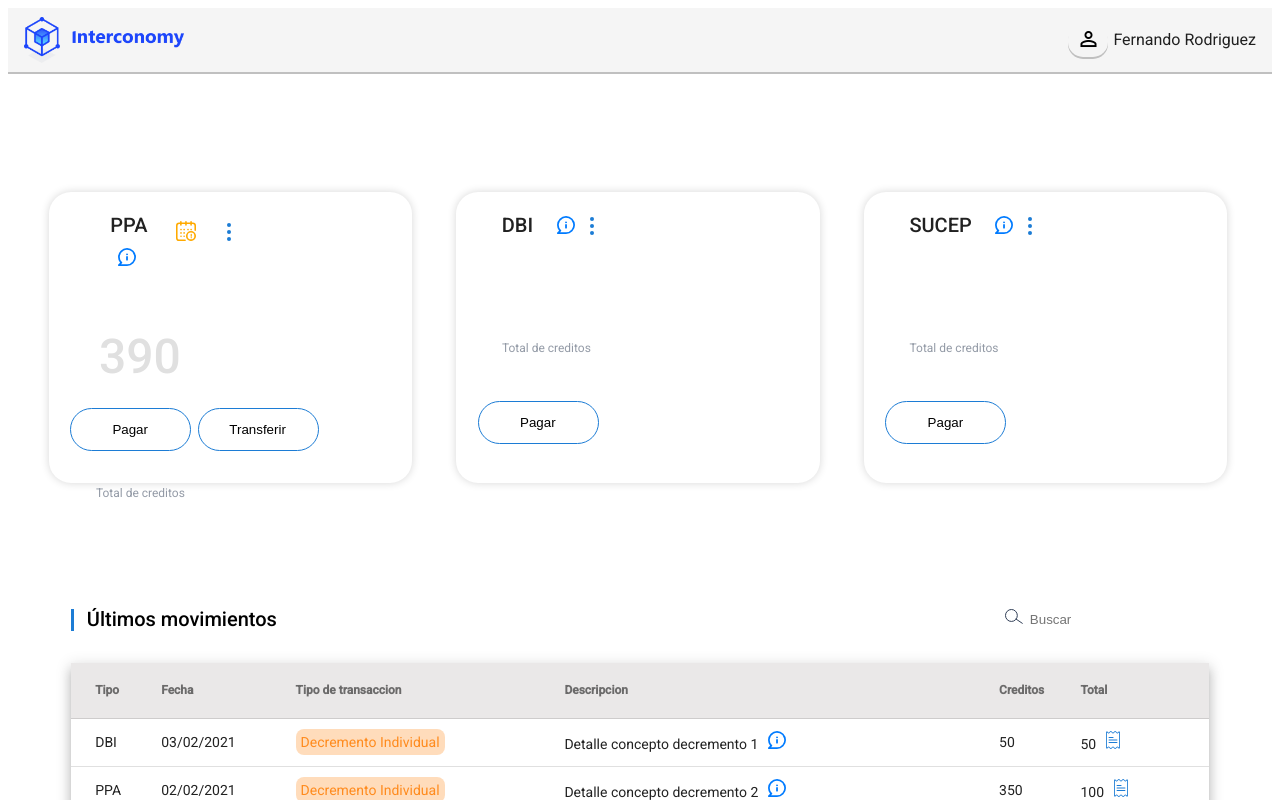
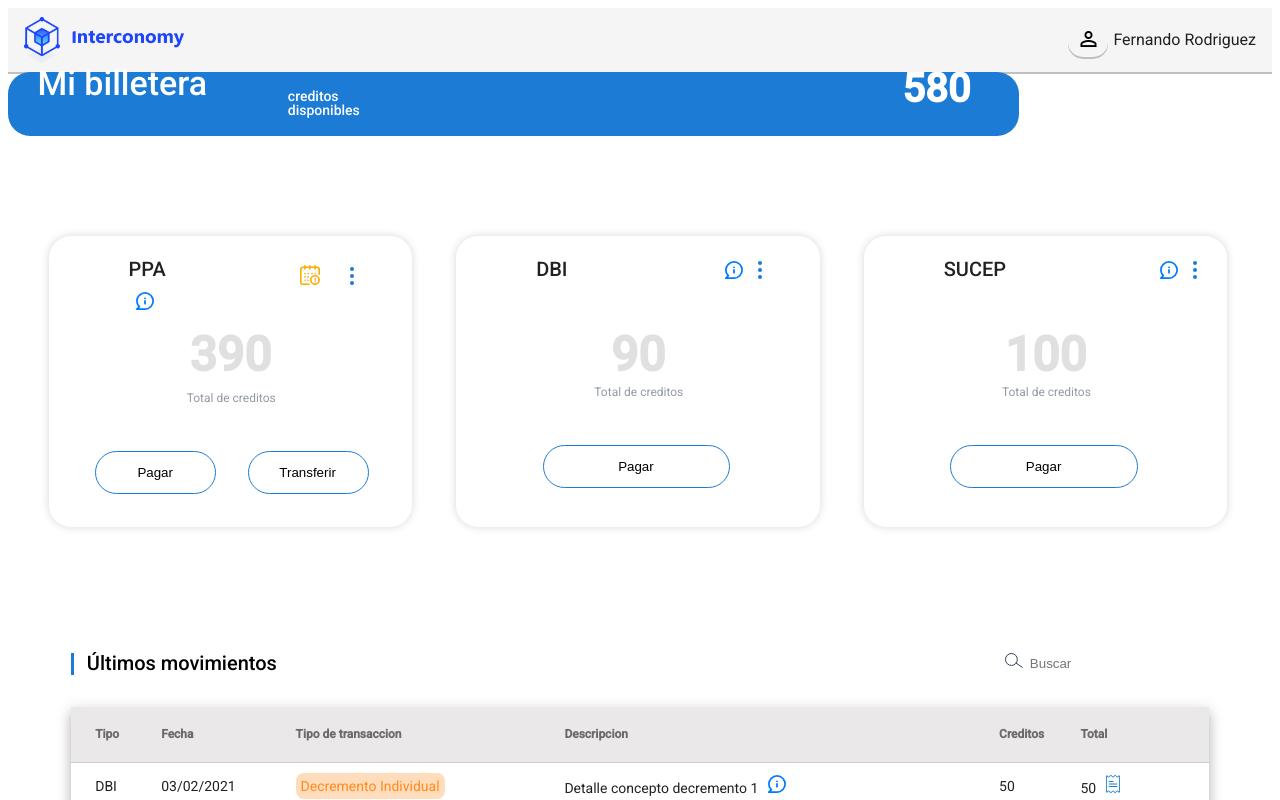
Before and after one commit to Diego-Tapia/wallet, an Angular app: page / in a window 1280 px wide. Shown: the top 800 px of the page. Built offline with nearby package versions, Linux system fonts and the light colour scheme.

Commit message:
Component/card/fix

```diff
--- a/src/app/shared/components/card/card.component.html
+++ b/src/app/shared/components/card/card.component.html
@@ -1,12 +1,18 @@
+<div class="container">
+<div><p class="my-wallet">Mi billetera</p></div>
+<div>
+    <p class="Credits-mock">creditos disponibles</p></div>
+    <p class="number-580-mock">580</p>
+</div>
 <ul class="flex-container">
 <li>
 <mat-card class="card">
-    <mat-card-header class="container-header">
-      <div>
+    <mat-card-header class="box ">
+      <div class="one">
       <mat-card-title>PPA</mat-card-title>
       <button mat-button class="info"> <img src="assets/icons/info.svg"/></button>
     </div>
-    <div>
+    <div class="two">
       <button mat-button class="calendar"><img src="assets/icons/calendar.svg"/></button>
       <button mat-button class="ver-detalle"><img class= "detail-style" src="assets/icons/more-info.svg"/></button>
     </div>
@@ -26,13 +32,20 @@
 <li>
   <mat-card class="card">
       <mat-card-header>
+        <div class="one">
         <mat-card-title>DBI</mat-card-title>
+      </div>
+      <div class="two">
         <button mat-button class="info"> <img src="assets/icons/info.svg"/></button>
         <button mat-button class="ver-detalle"><img class= "detail-style" src="assets/icons/more-info.svg"/></button>
+      </div>
       </mat-card-header>
-      <mat-card-content class="total-credits"> Total de creditos </mat-card-content>
+
+      <mat-card-content class="total-credits">
+        <p class="text-mock">90</p>
+        <p class="total-credits" > Total de creditos </p></mat-card-content>
       <mat-card-actions>
-        <button mat-button class="button">Pagar</button>
+        <button mat-button class="buttonTwo">Pagar</button>
       </mat-card-actions>
     </mat-card>
   </li>
@@ -41,13 +54,20 @@
   <li>
     <mat-card class="card">
         <mat-card-header>
+          <div class="one">
           <mat-card-title>SUCEP</mat-card-title>
+        </div>
+        <div>
           <button mat-button class="info"> <img src="assets/icons/info.svg"/></button>
           <button mat-button class="ver-detalle"><img src="assets/icons/more-info.svg"/></button>
+        </div>
         </mat-card-header>
-        <mat-card-content class="total-credits"> Total de creditos </mat-card-content>
+        <mat-card-content class="total-credits">
+        <p class="text-mock">100</p>
+        <p class="total-credits" > Total de creditos </p>
+        </mat-card-content>
         <mat-card-actions>
-          <button mat-button class="button">Pagar</button>
+          <button mat-button class="buttonTwo">Pagar</button>
         </mat-card-actions>
       </mat-card>
     </li>
--- a/src/app/shared/components/card/card.component.sass
+++ b/src/app/shared/components/card/card.component.sass
@@ -18,7 +18,7 @@
   font-style: normal
   line-height: 0.6
   letter-spacing: normal
-  text-align: left
+  text-align: center
   color: #29343e
 
 .button
@@ -29,6 +29,23 @@
   border-radius: 22px
   border: solid 0.8px #1c7cd5
   background-color: #ffffff
+  margin-left: 25px
+
+.button:hover
+  background-color: #dfe4eb
+
+.buttonTwo
+  width: 187.3px
+  height: 43px
+  margin: 14.9px 6.4px 0 0
+  padding: 0.3px 30.9px 0 29.9px
+  border-radius: 22px
+  border: solid 0.8px #1c7cd5
+  background-color: #ffffff
+  margin-left: 65px
+
+.buttonTwo:hover
+  background-color: #dfe4eb
 
 .pay
   width: 187.3px
@@ -51,6 +68,22 @@
   letter-spacing: normal
   text-align: center
   color: rgba(47, 61, 85, 0.52)
+  margin-left: 47px
+
+.total-credits2
+  width: 118px
+  height: 19px
+  margin: 79.6px 62.9px 14.9px 6.6px
+  font-family: Roboto
+  font-size: 16px
+  font-weight: normal
+  font-stretch: normal
+  font-style: normal
+  line-height: 0.75
+  letter-spacing: normal
+  text-align: center
+  color: rgba(47, 61, 85, 0.52)
+  margin-left: 47px
 
 .ver-detalle
   width: 4px
@@ -77,35 +110,122 @@
   background-color: transparent
   border: none
 
-
-
 .flex-container
   display: flex
   flex-flow: row wrap
-  /* Then we define how is distributed the remaining space
   justify-content: center
-  padding-top:  120px
+  padding-top:  100px
   margin: 0
   list-style: none
+  flex-wrap: wrap
 
 .text-mock
   width: 82px
   height: 58px
-  margin: 24.7px 47.4px 31.3px 19px
   font-family: Roboto
   font-size: 48px
+  font-stretch: normal
+  font-weight: bold
+  font-style: normal
+  line-height: 0.25
+  letter-spacing: normal
+  color: #e0e0e0
+  position: absolute
+  left: 50%
+  top: 29%
+  text-align: center
+  transform: translateX(-50%) translateY(50%)
+
+.container-header
+  display: flex
+  justify-content: space-between
+  flex-direction: column
+  align-items: flex-start
+
+.box
+  display: flex
+  margin-top: 10%
+.one
+  flex: 1 1 auto
+  margin-left: 6%
+  font-size: 20px
+.two
+  flex: 1 1 auto
+  text-align: end
+  margin-right: 9%
+
+.rect-blue
+  width: 946.2px
+  height: 64.5px
+  margin: 44px 15.8px 40px 350px
+  padding: 0 150px 0 1px
+  border-radius: 22px
+  background-color: rgba(28, 124, 213, 0.8)
+  align-self: flex-end
+
+.my-wallet
+  width: 172px
+  height: 41px
+  font-family: Roboto
+  font-size: 34px
   font-weight: 500
   font-stretch: normal
   font-style: normal
-  line-height: 0.25
+  line-height: 0.35
   letter-spacing: normal
-  text-align: center
-  color: #e0e0e0
+  text-align: left
+  color: #ffffff
 
-.container-header
+.wallet
+  width: 36px
+  height: 36px
+  margin: 0 21.5px 6.5px 0
+  object-fit: contain
+
+.number-580-mock
+  width: 69px
+  height: 48px
+  margin: 8.3px 19.3px 8.3px 482.5px
+  font-family: Roboto
+  font-size: 40px
+  font-weight: bold
+  font-stretch: normal
+  font-style: normal
+  line-height: 0.45
+  letter-spacing: normal
+  text-align: right
+  color: #ffffff
+
+.dark-blue
+  width: 281.2px
+  height: 64.5px
+  margin: 0 482.5px 0 0
+  padding: 12px 26.6px 10px 25.1px
+  border-radius: 22px
+  background-color: #1c7cd5
+
+.container
   display: flex
   flex-direction: row
   flex-wrap: nowrap
-  flex-flow: flex-end
-  justify-content: flex-start
-  align-content: space-evenly
+  justify-content: space-around
+  align-items: center
+  align-content: center
+  width: 80%
+  height: 64px
+  border-radius: 22px
+  background-color: #1c7cd5
+
+.Credits-mock
+  width: 72px
+  height: 31px
+  margin: 17px 0 16.5px 19.3px
+  font-family: Roboto
+  font-size: 14px
+  font-weight: 500
+  font-stretch: normal
+  font-style: normal
+  line-height: 1
+  letter-spacing: normal
+  text-align: left
+  color: #ffffff
```
